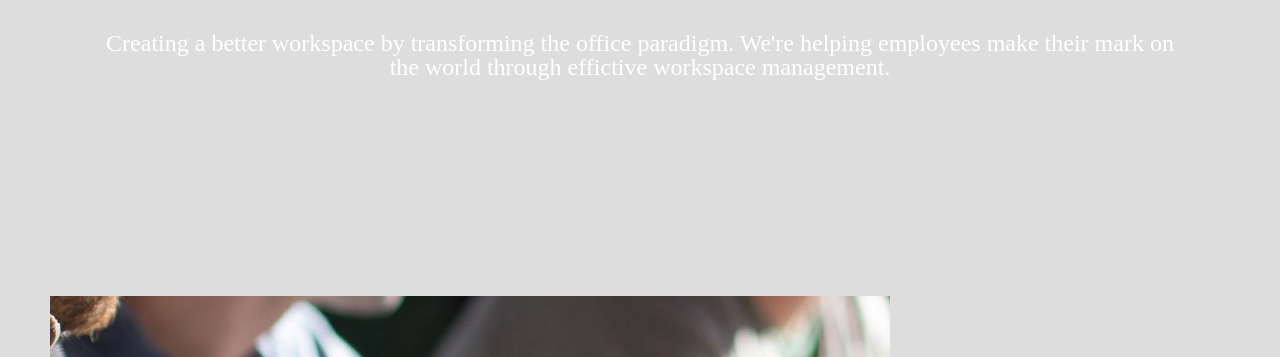
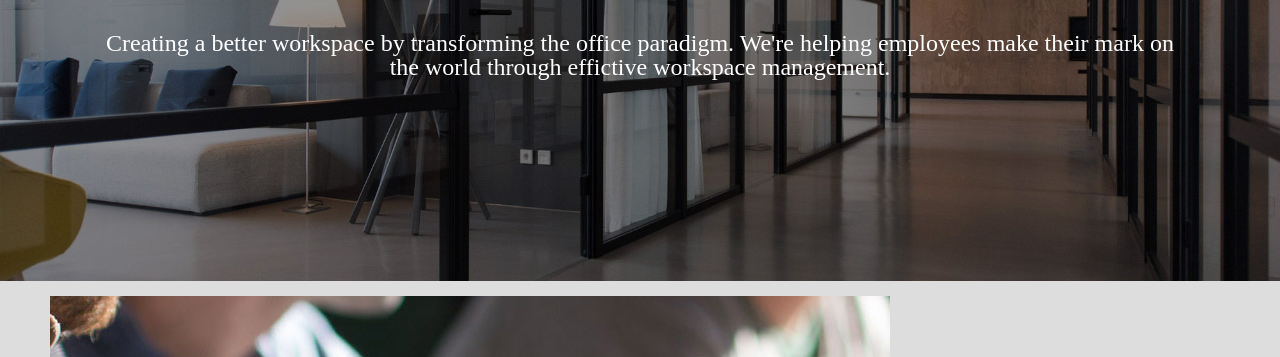
Before and after one commit to gwenoh/homework4, a plain HTML site: page index.html in a window 1280 px wide. Shown: the part 204-561 px from the top of the page. Drawn offline with Linux system fonts and the light colour scheme.

Commit message:
Added background image to the header

```diff
--- a/css/style.css
+++ b/css/style.css
@@ -91,7 +91,7 @@ header{
   color: white;
   height: 400px;                /* Parallax effect */
 
-  background-image: url("");
+  background-image: url("https://gwenoh.github.io/homework4/images/header.jpg");
 
   grid-column: 1 / -1;
   grid-row: 2 / span 1;
```
